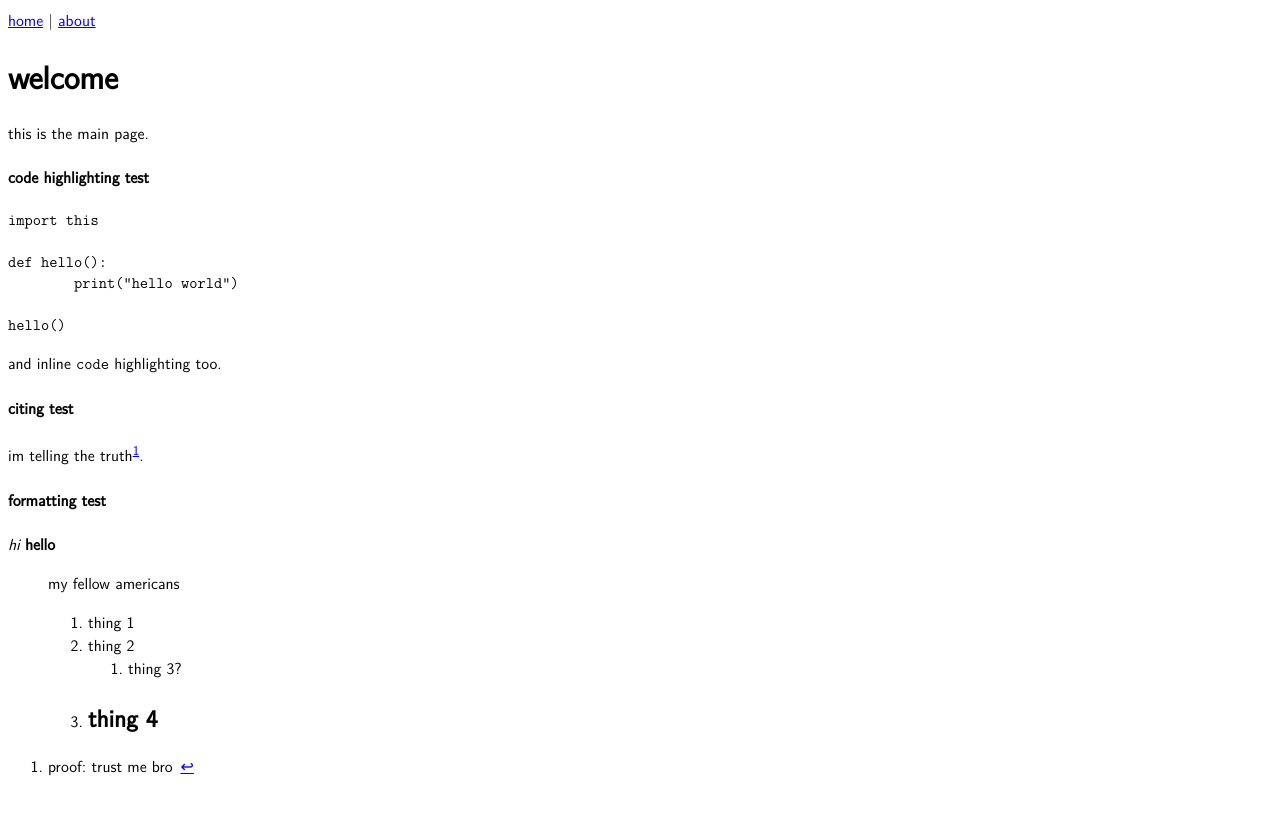
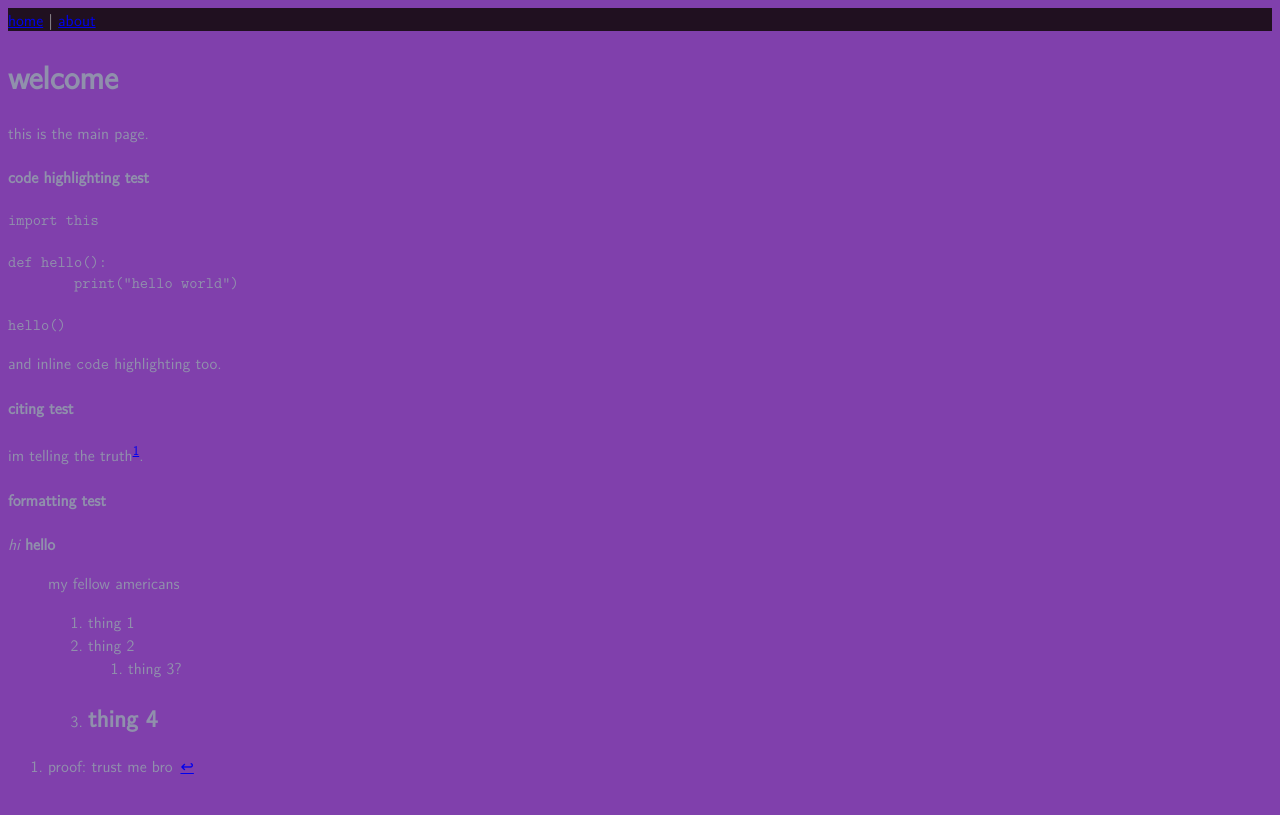
Before and after one commit to harperawl/home, a Jekyll site: the page built from index.md, in a window 1280 px wide. Shown: the top 815 px of the page. Built offline with Jekyll 4.4.1, drawn with Linux system fonts in a browser that asks for light colours.

Commit message:
start styling

```diff
--- a/assets/css/styles.css
+++ b/assets/css/styles.css
@@ -8,8 +8,15 @@
         src: url("/assets/fonts/lmmono12-regular.otf") format("opentype");
 }
 
+header {
+	background-color: #201020;
+	color: #c8c8c8;
+}
+
 body {
 	font-family: "LatinModernSans", sans-serif;
+	background-color: #8040ac;
+	color: #9090ac;
 }
 
 code {
```
